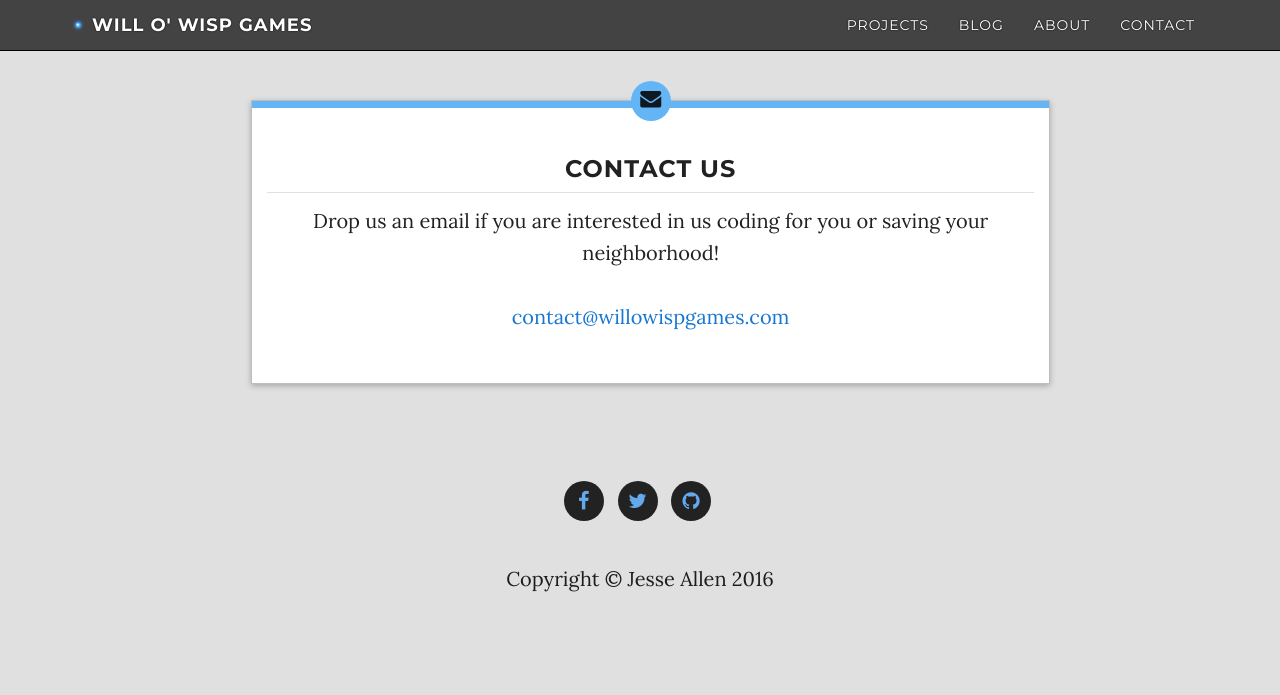
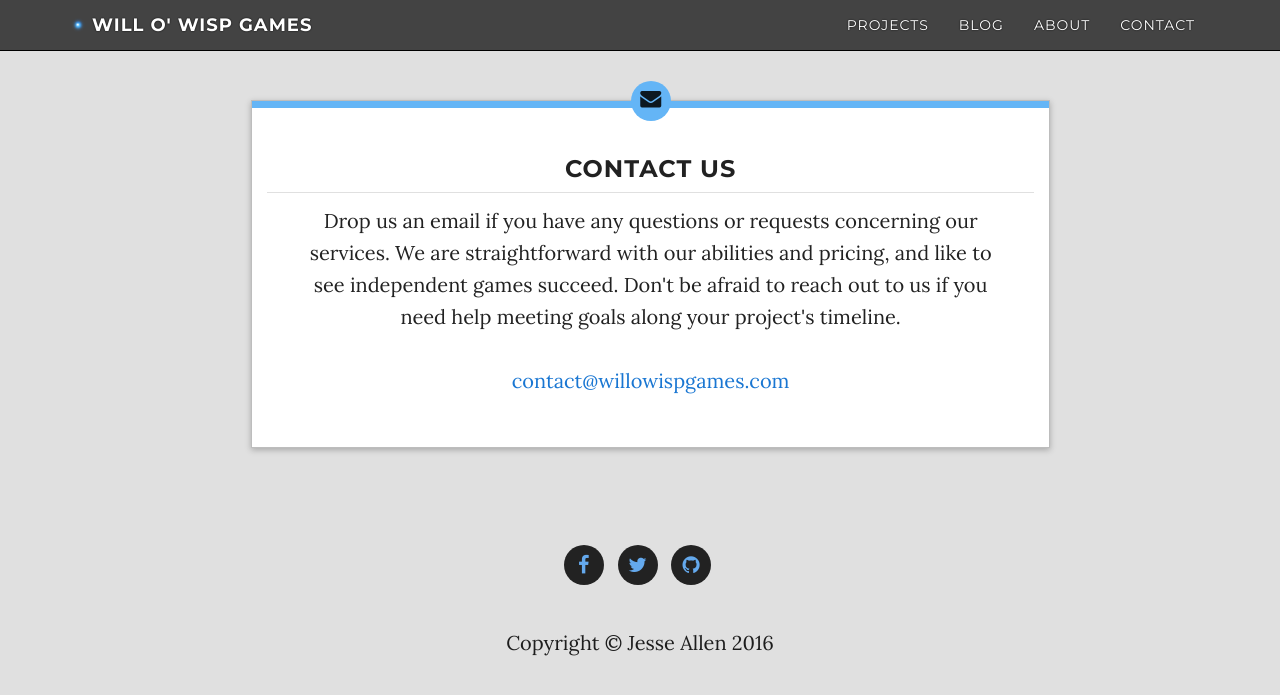
Before and after one commit to WilloWispGames/WilloWispGames.github.io, a Jekyll site: the page built from contact/index.html, in a window 1280 px wide. Shown: the top 695 px of the page. Built offline with Jekyll 4.4.1, drawn with Linux system fonts in a browser that asks for light colours; nearby versions of some CDN libraries.

Commit message:
Update contactPane.html

```diff
--- a/_includes/contactPane.html
+++ b/_includes/contactPane.html
@@ -6,20 +6,11 @@
 		<div class="subject default">
 			<div class="cat-color"></div>
 			<div class="icon"><i class="fa fa-envelope"></i></div>
-			<div class="header cf"><br>
-				<!--h4 class="date"><i class="fa fa-calendar-o"></i><strong>September 2016</strong></h4>
-				<h4 class="cat"><i class="fa fa-folder-o"></i>
-					<small>
-    				<a class="category" href="{{site.baseurl}}/about/">
-      				About Us
-    				</a>
-  				</small>
-				</h4-->
-			</div>
+			<div class="header cf"><br></div>
 			<h3 class="title">Contact Us</h3>
 			<div class="content">
 				<div class="p2">
-				Drop us an email if you are interested in us coding for you or saving your neighborhood!
+				Drop us an email if you have any questions or requests concerning our services. We are straightforward with our abilities and pricing, and like to see independent games succeed. Don't be afraid to reach out to us if you need help meeting goals along your project's timeline.
 				<br><br>
 				<a href="mailto:contact@willowispgames.com">contact@willowispgames.com</a>
 				</div>
```
